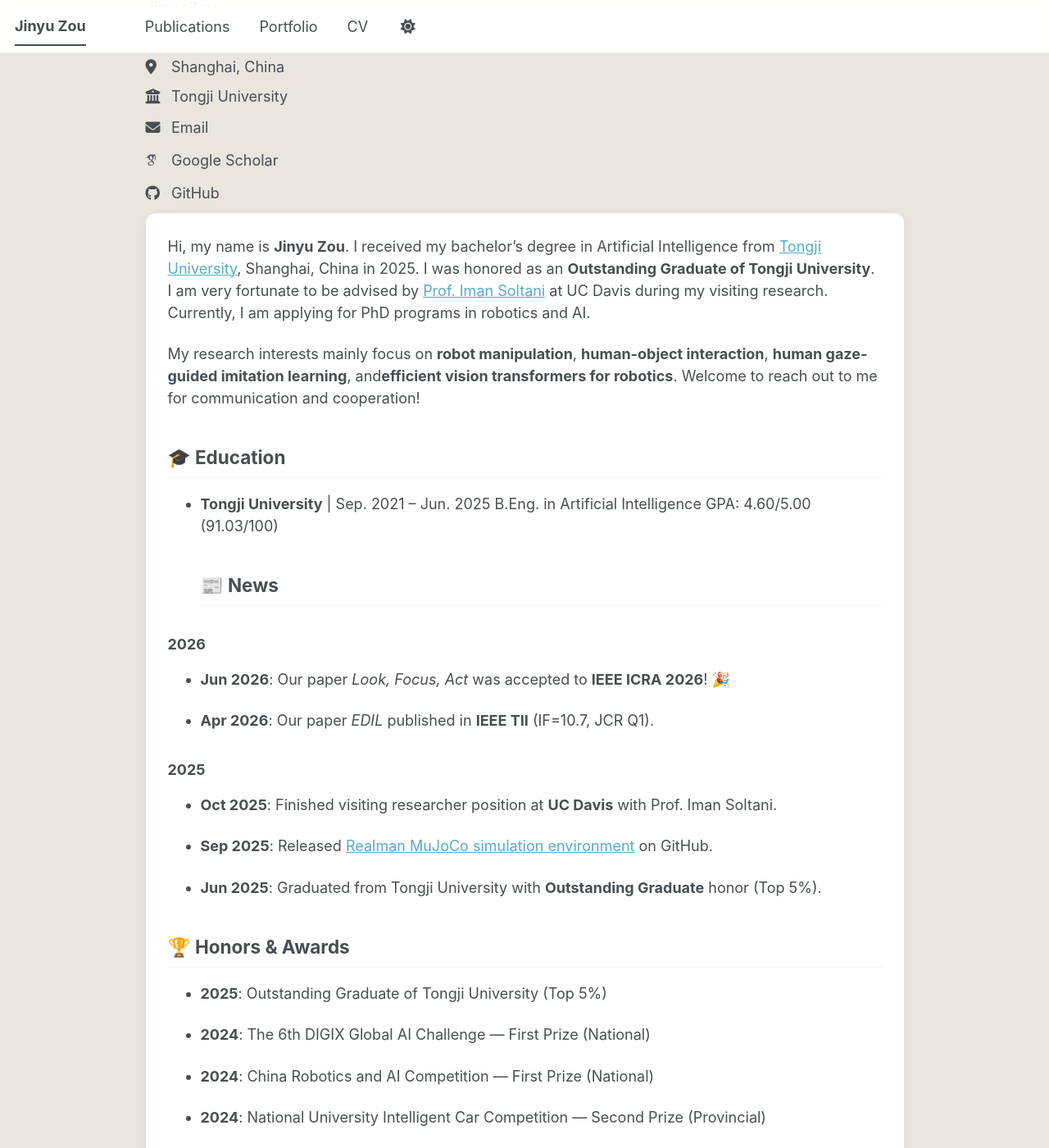
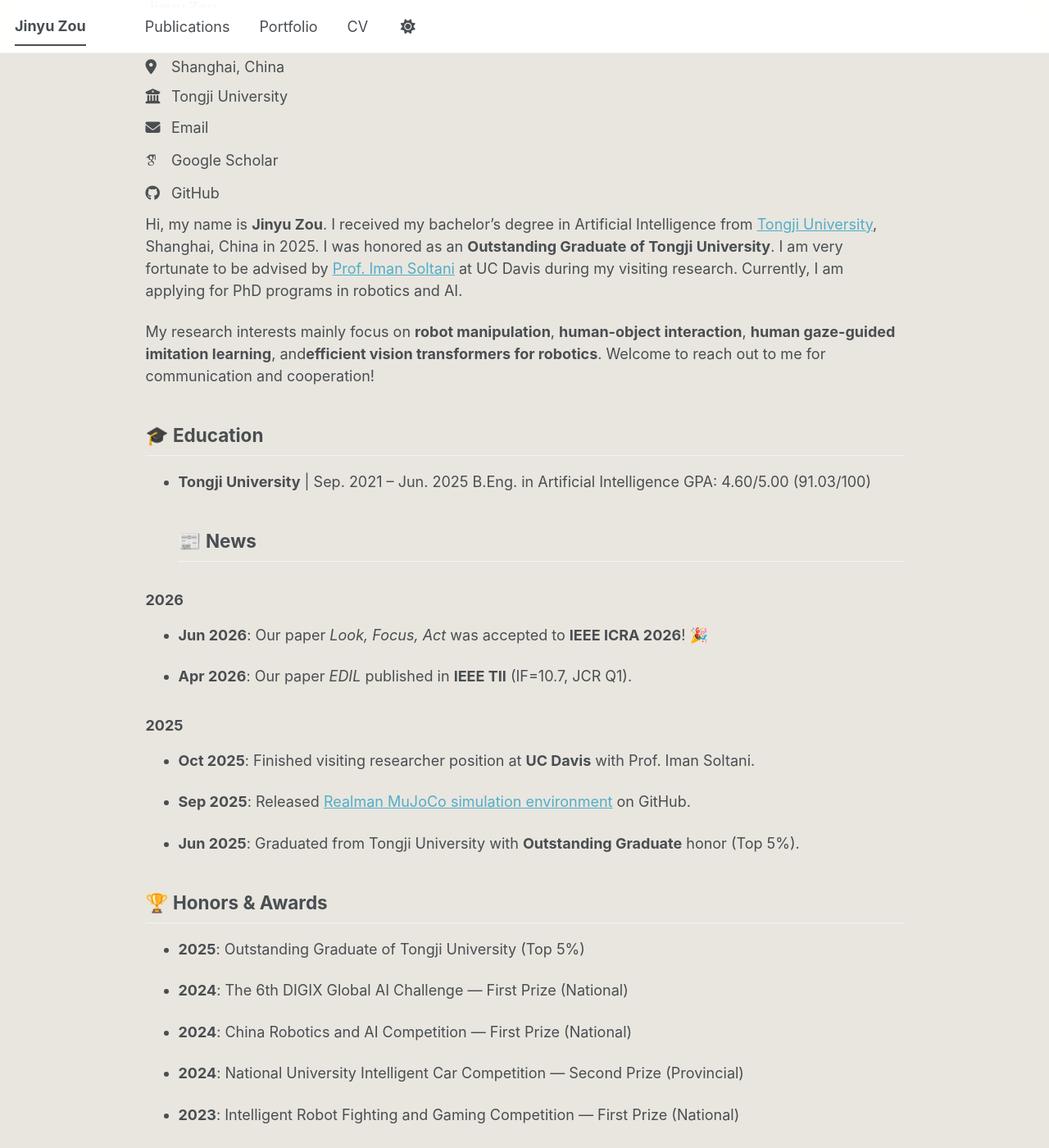
Before and after one commit to JinyuZou/JinyuZou.github.io, a Jekyll site: the page built from _pages/about.md, in a window 1280 px wide and 1400 px high, scrolled down 597 px. Shown: the whole window at 82% size. Built offline with Jekyll 4.4.1, drawn with Linux system fonts in a browser that asks for light colours; some web fonts are replaced; a script bundle is joined from its source files by our own code; library files that are not in the unit come from our copies.

Commit message:
Update custom.css

```diff
--- a/assets/css/custom.css
+++ b/assets/css/custom.css
@@ -1,48 +1,55 @@
-/*
-Academic‑Pages custom.css｜方案B完整样式
-原生全屏Banner，sticky导航，页面背景色调，卡片圆角阴影
-*/
-
-/* 顶部全屏横幅banner */
+/* 顶部全屏横幅 */
 .banner {
-  width: 100%;
-  height: 220px;
-  background: url("/images/banner.png") center / cover no-repeat;
-  margin: 0 0 32px 0;
+  width:100%;
+  height:220px;
+  background:url("/images/banner.png") center / cover no-repeat;
+  margin:0 0 32px 0;
 }
 
 /* 导航栏滚动置顶 */
 .masthead {
   position: sticky !important;
-  top: 0 !important;
-  background: rgba(255, 255, 255, 0.97) !important;
-  border-bottom: 1px solid #e7e7e7 !important;
-  z-index: 9999 !important;
+  top:0 !important;
+  background:rgba(255,255,255,0.97) !important;
+  border-bottom:1px solid #e7e7e7;
+  z-index:9999 !important;
 }
 
-/* 页面全局背景，和油画色调匹配的淡米灰 */
+/* 页面背景 浅米灰 */
 body {
-  background-color: #e9e6df !important;
+  background-color:#e9e6df !important;
 }
 
-/* 主内容白色卡片 */
+/* 右侧主内容容器背景透明，不要大白色底，让内部一块块独立卡片 */
 .page__content {
-  background: #ffffff !important;
-  border-radius: 12px;
-  box-shadow: 0 2px 14px rgba(0, 0, 0, 0.05);
-  padding: 1.5rem;
+  background:transparent !important;
+  box-shadow:none !important;
+  padding:0 !important;
 }
 
-/* 左侧个人信息侧边栏卡片 */
-.sidebar {
-  background: #ffffff !important;
-  border-radius: 12px;
-  box-shadow: 0 2px 14px rgba(0, 0, 0, 0.05);
+/* 右侧每一块独立卡片（About Me / Education / News） */
+.my-card {
+  background:#ffffff;
+  border-radius:12px;
+  padding:1.5rem;
+  margin-bottom:20px;
+  box-shadow:0 1px 4px rgba(0,0,0,0.07);
 }
 
-/* 移动端响应式 */
-@media (max-width: 768px) {
-  .banner {
-    height: 130px;
+/* 左侧侧边栏卡片 */
+.sidebar {
+  background:#ffffff !important;
+  border-radius:12px;
+  padding:1rem;
+  box-shadow:0 1px 4px rgba(0,0,0,0.07);
+}
+
+/* 移动端 */
+@media(max-width:768px){
+  .banner{
+    height:130px;
+  }
+  .my-card{
+    padding:1rem;
   }
 }
```
